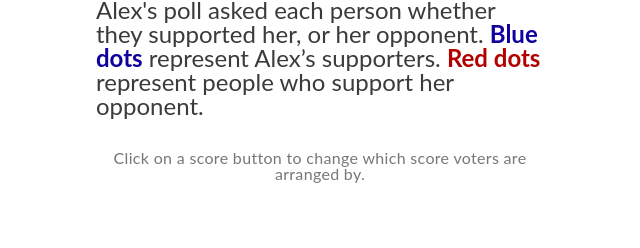
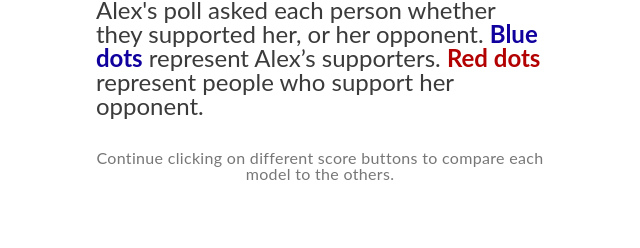
Before and after one commit to lwgover/model-eval, a plain HTML site: page index.html in a window 1280 px wide. Shown: the part 1958-2206 px from the top of the page, without its empty margins (0-640 px from the left). Drawn offline with nearby package versions, Linux system fonts and the light colour scheme.

Commit message:
rephrased code

```diff
--- a/index.html
+++ b/index.html
@@ -136,7 +136,7 @@
 						opponent.
 					</p>
 					<p class="text-hint">
-						Click on a score button to change which score voters are arranged by.
+						Continue clicking on different score buttons to compare each model to the others.
 					</p>
 				</div>
 				<div class="step" data-step="3">
```
Also changed, not shown: 1 other file.
